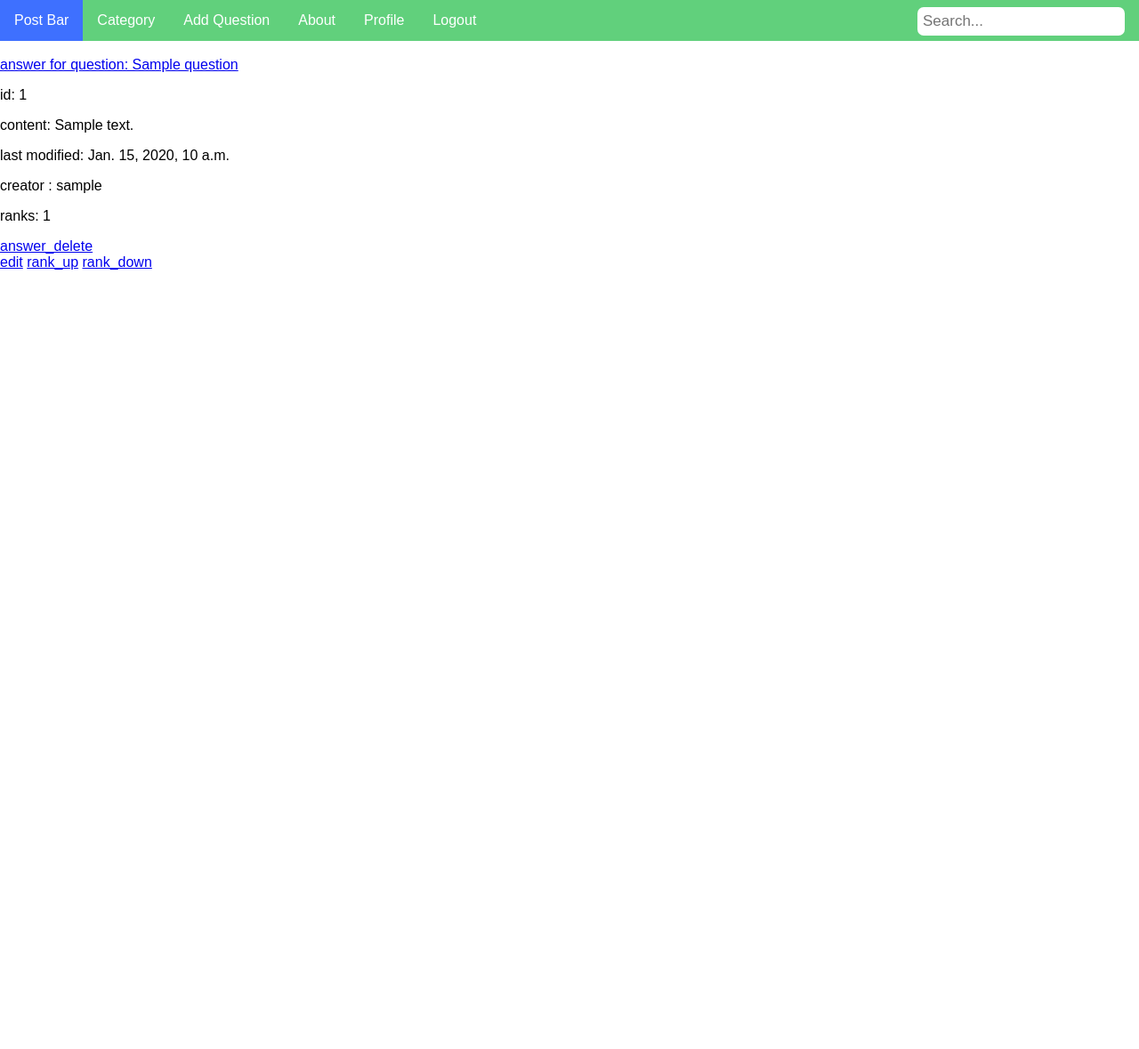
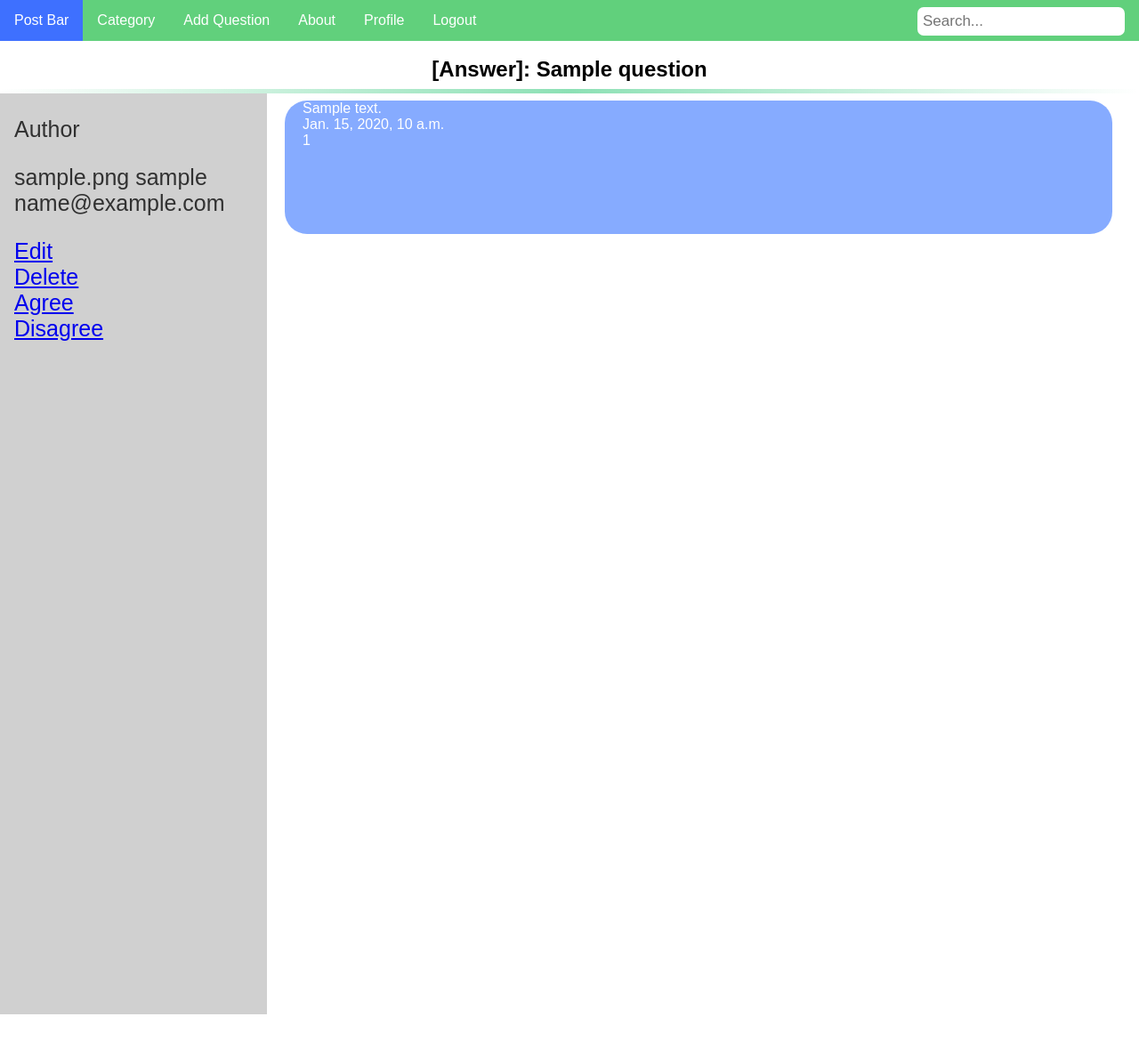
Before and after one commit to yangh567/WAD, a Django app: page /answer_detail/1 in a window 1280 px wide. Shown: the top 1179 px of the page at 89% size. Run offline with Django 3.2, Linux system fonts and the light colour scheme; a user stored in the database is signed in; tables that the repository leaves empty hold one stand-in row (values such as "Sample post").

Commit message:
CSS for answer_detail. Also use form to create answer

```diff
--- a/static/css/answers.css
+++ b/static/css/answers.css
@@ -1,17 +1,49 @@
-.c
+.answer_sidebar {
+  /*height: 100%; !* Full-height: remove this if you want "auto" height *!*/
+    margin-top: -8px;
+    width: 300px; /* Set the width of the sidebar */
+    position: fixed; /* Fixed Sidebar (stay in place on scroll) */
+    left: 0;
+    background-color: #d0d0d0; /* Black */
+    overflow-x: hidden; /* Disable horizontal scroll */
+    padding-top: 20px;
+    padding-bottom: 750px;
+
+}
+
+/* The navigation menu links */
+.content {
+    padding: 6px 8px 6px 16px;
+    text-decoration: none;
+    font-size: 25px;
+    color: #313131;
+    display: block;
+}
+
+/* When you mouse over the navigation links, change their color */
+.answer_sidebar a:hover {
+  color: #66ffb8;
+}
+
+.answer_sidebar a:visited {
+  color: #ffffff;
+}
+
+/* On smaller screens, where height is less than 450px, change the style of the sidebar (less padding and a smaller font size) */
+@media screen and (max-height: 450px) {
+  .sidenav {padding-top: 15px;}
+  .sidenav a {font-size: 18px;}
+}
 
 
-#create_answer_text {
-    float: right;
-    margin-top: 100px;
-    margin-left: 100px;
-    margin-right: 100px;
-    width: 700px;
-    height: 100px;
+.answer_content {
+    margin-left: 320px;
+    margin-right: 30px;
+    padding-left: 20px;
+    text-align: left;
+    border-radius: 25px;
+    background-color: rgba(67, 124, 255, 0.64);
+    color: white;
+    height: 150px;
+    overflow: scroll;
 }
-
-#answer_submit {
-    margin-left: 100px;
-    margin-right: 100px;
-    float: inherit;
-}
--- a/templates/PostBar/answer_detail.html
+++ b/templates/PostBar/answer_detail.html
@@ -6,27 +6,56 @@
 
 
 {% block body_block %}
+    <div class="title">
+        <strong>[Answer]: {{ object.question.title }}</strong>
+    </div>
+
+    <hr/>
+
+    <div class="answer_sidebar">
+        <div class="content">
+            <span>
+                Author
+            </span>
+            <p class="auth_info">
+                <picture class="auth_image"> {{ object.user.userprofile.picture }}</picture>
+                {{ object.user.username }}
+                {{ object.user.email }}
+            </p>
+            {% if user.is_authenticated and user.id == object.user.id %}
+                <a href="{% url 'answer_update' answer.id %}" class="see_detail">Edit</a> <br>
+                <a href="{% url 'answer_delete' answer.id answer.question.id %}" class="see_detail">Delete</a>
+            {% endif %}
+            <div>
+                <a href="{% url 'answer_rank_up' answer.id %}" class="see_detail">Agree</a> <br>
+                <a href="{% url 'answer_rank_down' answer.id %}" class="see_detail">Disagree</a>
+            </div>
+        </div>
+    </div>
+
+    <div class="answer_content">
+        {{ object.content }} <br>
+        {{ object.last_modified }} <br>
+        {{ object.rank_count }}
+    </div>
+
+{% endblock %}
 
 
-    <a href="{% url 'question_detail' object.question.id %}" class="see_detail">
-        answer for question: {{ object.question.title }}
-    </a>
-    <p>id: {{ object.id }}</p>
-    <p>content: {{ object.content }}</p>
-    <p>last modified: {{ object.last_modified }}</p>
-    <p>creator : {{ object.user.username }}</p>
-    <p>ranks: {{ object.rank_count }}</p>
+{#    <a href="{% url 'question_detail' object.question.id %}" class="see_detail">#}
 
-    {% if user.is_authenticated and user.id == object.user.id %}
-        <div>
-            <a href="{% url 'answer_delete' answer.id answer.question.id %}" class="see_detail">answer_delete</a>
-        </div>
-    {% endif %}
+{#    </a>#}
+{#    <p>id: {{ object.id }}</p>#}
+{#    <p>content: {{ object.content }}</p>#}
+{#    <p>last modified: {{ object.last_modified }}</p>#}
+{#    <p>creator : {{ object.user.username }}</p>#}
+{#    <p>ranks: {{ object.rank_count }}</p>#}
+{##}
+{#    {% if user.is_authenticated and user.id == object.user.id %}#}
+{#        <div>#}
+{#        </div>#}
+{#    {% endif %}#}
     {# only the one create create the answer could edit it#}
-    {% if user.is_authenticated and user.id == object.user.id %}
-        <a href="{% url 'answer_update' answer.id %}" class="see_detail">edit</a>
-    {% endif %}
-
-    <a href="{% url 'answer_rank_up' answer.id %}" class="see_detail">rank_up</a>
-    <a href="{% url 'answer_rank_down' answer.id %}" class="see_detail">rank_down</a>
-{% endblock %}
+{#    {% if user.is_authenticated and user.id == object.user.id %}#}
+{##}
+{#    {% endif %}#}
```
Also changed, not shown: templates/PostBar/answer_create.html (+3 -8 lines).
